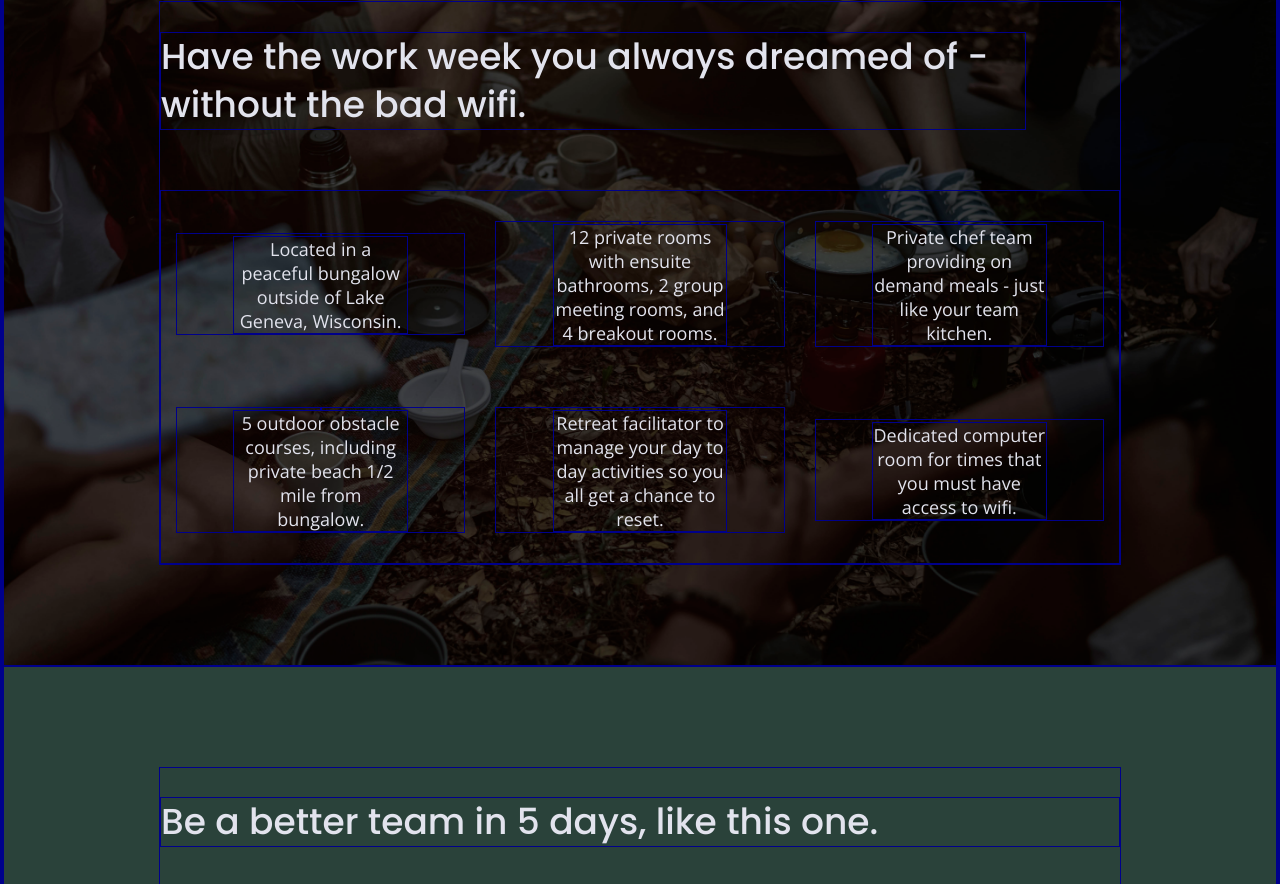
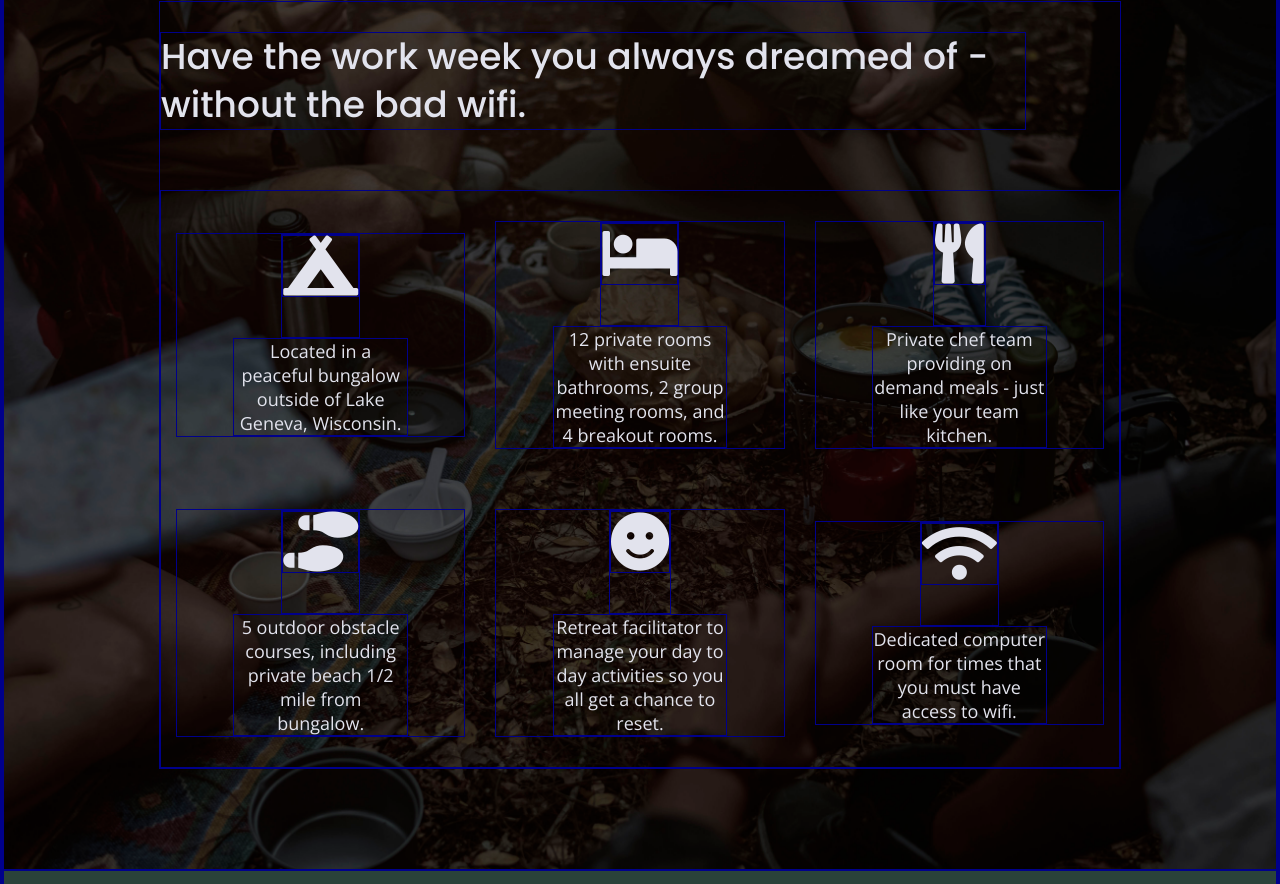
Before and after one commit to Nadia982/unplugged-retreat, a website built with Parcel: page index.html in a window 1280 px wide. Shown: the part 978-1862 px from the top of the page. Built offline with nearby package versions, Linux system fonts and the light colour scheme.

Commit message:
Added Font Awesome icons in home page features section

```diff
--- a/css/main.css
+++ b/css/main.css
@@ -376,6 +376,7 @@ aside {
 .features-section article {
   width: 65%;
   margin: 30px auto;
+  text-align: center;
 }
 
 .features-section .features-items {
@@ -387,6 +388,11 @@ aside {
 
 .features-section p {
   margin: 0;
+}
+
+.features-section i {
+  font-size: 3.75rem;
+  margin-bottom: 40px;
 }
 
 /* Reviews */
@@ -610,13 +616,7 @@ Tablet styles
     line-height: 1.125rem;
   }
 
-  /* img {
-  }
-
-  figure {
-  } */
-
-  /* Header */
+  /* Header - tablets */
 
   header {
     justify-content: space-around;
@@ -644,9 +644,9 @@ Tablet styles
     display: none;
   }
 
-  /* Hero Area */
+  /* Hero Area - tablets */
 
-  /* Aside */
+  /* Aside - tablets */
   aside .content-wrapper {
     margin: 50px 0;
     display: flex;
@@ -668,7 +668,6 @@ Tablet styles
     align-items: center;
     flex-flow: column wrap;
     flex-basis: 45%;
-    text-align: center;
   }
 
   .features-section .features-item-description {
--- a/index.html
+++ b/index.html
@@ -8,8 +8,6 @@
 
     <link rel="manifest" href="site.webmanifest" />
     <link rel="apple-touch-icon" href="icon.png" />
-    <!-- Place favicon.ico in the root directory -->
-
     <!-- Google Fonts -->
     <link
       href="https://fonts.googleapis.com/css?family=Open+Sans:400,700|Poppins:500,700"
@@ -18,6 +16,14 @@
 
     <link rel="stylesheet" href="css/normalize.css" />
     <link rel="stylesheet" href="css/main.css" />
+
+    <!-- FontAwesome CDN version 5.5 -->
+    <link
+      rel="stylesheet"
+      href="https://use.fontawesome.com/releases/v5.5.0/css/all.css"
+      integrity="sha384-B4dIYHKNBt8Bc12p+WXckhzcICo0wtJAoU8YZTY5qE0Id1GSseTk6S+L3BlXeVIU"
+      crossorigin="anonymous"
+    />
 
     <meta name="theme-color" content="#fafafa" />
   </head>
@@ -75,42 +81,42 @@
           </h2>
           <div class="features-items">
             <article>
-              <p class="fontawesome-icon"></p>
+              <p class="fontawesome-icon"><i class="fas fa-campground"></i></p>
               <p class="features-item-description">
                 Located in a peaceful bungalow outside of Lake Geneva,
                 Wisconsin.
               </p>
             </article>
             <article>
-              <p class="fontawesome-icon"></p>
+              <p class="fontawesome-icon"><i class="fas fa-bed"></i></p>
               <p class="features-item-description">
                 12 private rooms with ensuite bathrooms, 2 group meeting rooms,
                 and 4 breakout rooms.
               </p>
             </article>
             <article>
-              <p class="fontawesome-icon"></p>
+              <p class="fontawesome-icon"><i class="fas fa-utensils"></i></p>
               <p class="features-item-description">
                 Private chef team providing on demand meals - just like your
                 team kitchen.
               </p>
             </article>
             <article>
-              <p class="fontawesome-icon"></p>
+              <p class="fontawesome-icon"><i class="fas fa-shoe-prints"></i></p>
               <p class="features-item-description">
                 5 outdoor obstacle courses, including private beach 1/2 mile
                 from bungalow.
               </p>
             </article>
             <article>
-              <p class="fontawesome-icon"></p>
+              <p class="fontawesome-icon"><i class="fas fa-smile"></i></p>
               <p class="features-item-description">
                 Retreat facilitator to manage your day to day activities so you
                 all get a chance to reset.
               </p>
             </article>
             <article>
-              <p class="fontawesome-icon"></p>
+              <p class="fontawesome-icon"><i class="fas fa-wifi"></i></p>
               <p class="features-item-description">
                 Dedicated computer room for times that you must have access to
                 wifi.
```
Also changed, not shown: about/index.html (+8 -2 lines), faq/index.html (+8 -3 lines).
